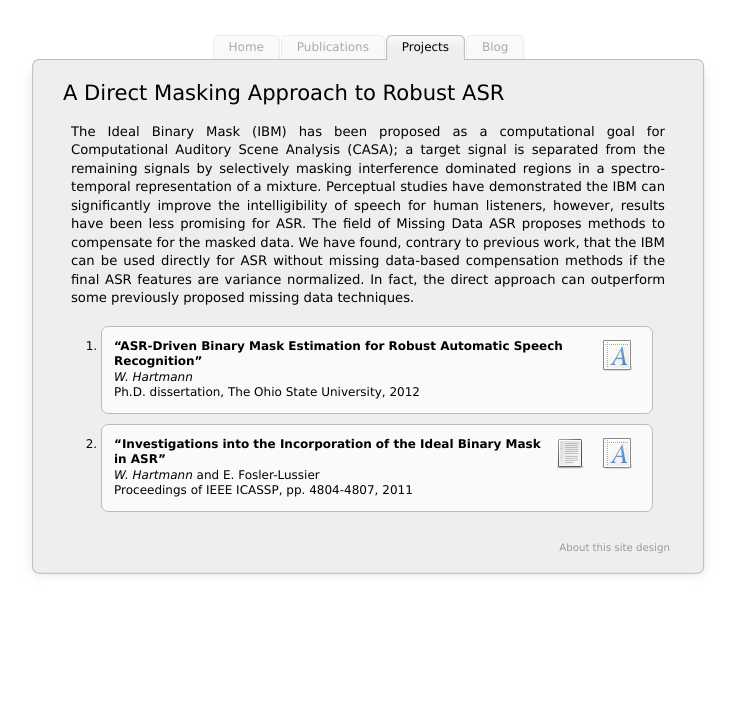
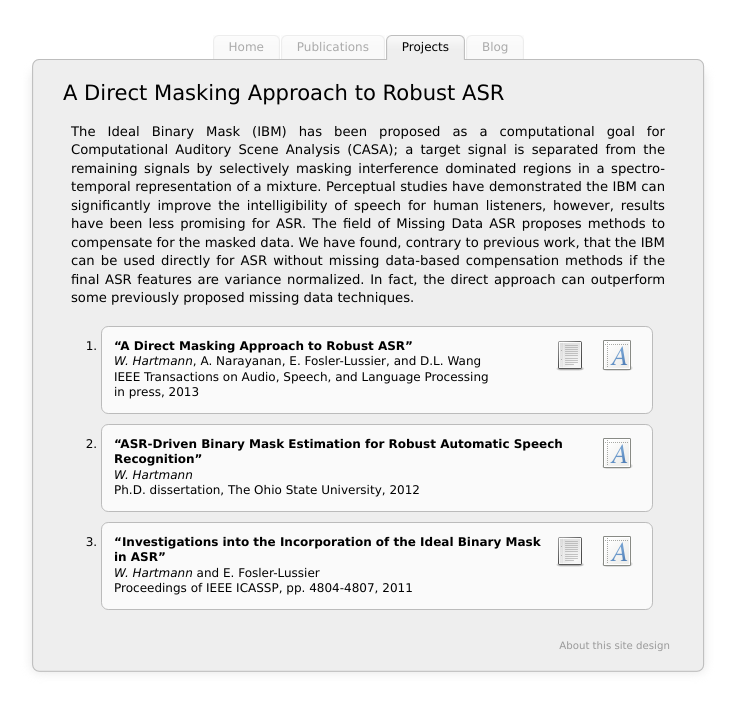
Before and after one commit to hartmannw/Website, a plain HTML site: page direct_masking.html in a window 1280 px wide. Shown: the whole page, without its empty margins (272-1008 px from the left). Drawn offline with Linux system fonts and the light colour scheme.

Commit message:
Add Direct Masking IEEE TASLP 2013 article.

```diff
--- a/direct_masking.html
+++ b/direct_masking.html
@@ -57,6 +57,13 @@
   <div id="contents">
     <p>The Ideal Binary Mask (IBM) has been proposed as a computational goal for Computational Auditory Scene Analysis (CASA); a target signal is separated from the remaining signals by selectively masking interference dominated regions in a spectro-temporal representation of a mixture. Perceptual studies have demonstrated the IBM can significantly improve the intelligibility of speech for human listeners, however, results have been less promising for ASR. The field of Missing Data ASR proposes methods to compensate for the masked data. We have found, contrary to previous work, that the IBM can be used directly for ASR without missing data-based compensation methods if the final ASR features are variance normalized. In fact, the direct approach can outperform some previously proposed missing data techniques.</p>
     <ol class="decorated">
+      <li><a href="http://dx.doi.org/10.1109/TASL.2013.2263802" title="Download a postprint of the article"><img width="32px" height="32px" src="images/font-x-generic.png" alt="File icon" /></a>
+       <a href="publications/hartmann_DirectMasking_taslp2013.pdf" title="Download a preprint of the article"><img width="32px" height="32px" src="images/text-x-generic.png" alt="File icon" /></a>
+        <strong>&#8220;A Direct Masking Approach to Robust ASR&#8221;</strong>
+        <br /><em>W. Hartmann</em>, A. Narayanan, E. Fosler-Lussier, and D.L. Wang
+        <br />IEEE Transactions on Audio, Speech, and Language Processing
+        <br />in press, 2013
+      </li>
       <li><a href="http://etd.ohiolink.edu/send-pdf.cgi/Hartmann%20William.pdf?osu1338244649&dl=y" title="Download a postprint of the article"><img width="32px" height="32px" src="images/font-x-generic.png" alt="File icon" /></a>
         <strong>&#8220;ASR-Driven Binary Mask Estimation for Robust Automatic Speech Recognition&#8221;</strong>
         <br /><em>W. Hartmann</em>
```
Also changed, not shown: publications.html (+7 -0 lines), 2 other files.
